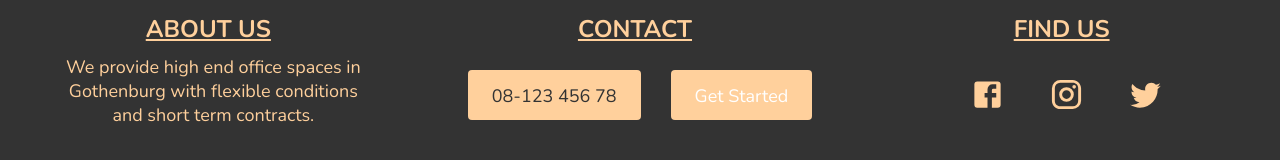
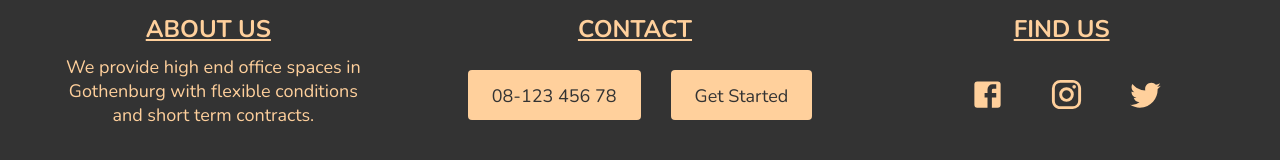
Before and after one commit to SevaDer14/flex_coast_client, a React (Create React App) app: page /inquiry in a window 1280 px wide. Shown: the part 1147-1307 px from the top of the page. Built offline with nearby package versions, Linux system fonts and the light colour scheme.

Commit message:
Change color on footer button text

```diff
--- a/src/styles/_footer.scss
+++ b/src/styles/_footer.scss
@@ -59,6 +59,7 @@
     }
     .custom-button {
       background-color: $secondaryColor;
+      color: #333;
       margin: 15px;
       &:hover {
         opacity: 70%;
@@ -69,7 +70,6 @@
       }
     }
     .custom-button:nth-last-child(1) {
-      background-color: transparent;
       border: 2px solid $secondaryColor;
       color: $secondaryColor;
     }
--- a/src/styles/globals.css
+++ b/src/styles/globals.css
@@ -166,6 +166,7 @@
 
 #footer .sub-header .custom-button {
   background-color: #ffd09c;
+  color: #333;
   margin: 15px;
 }
 
@@ -180,7 +181,6 @@
 }
 
 #footer .sub-header .custom-button:nth-last-child(1) {
-  background-color: transparent;
   border: 2px solid #ffd09c;
   color: #ffd09c;
 }
```
